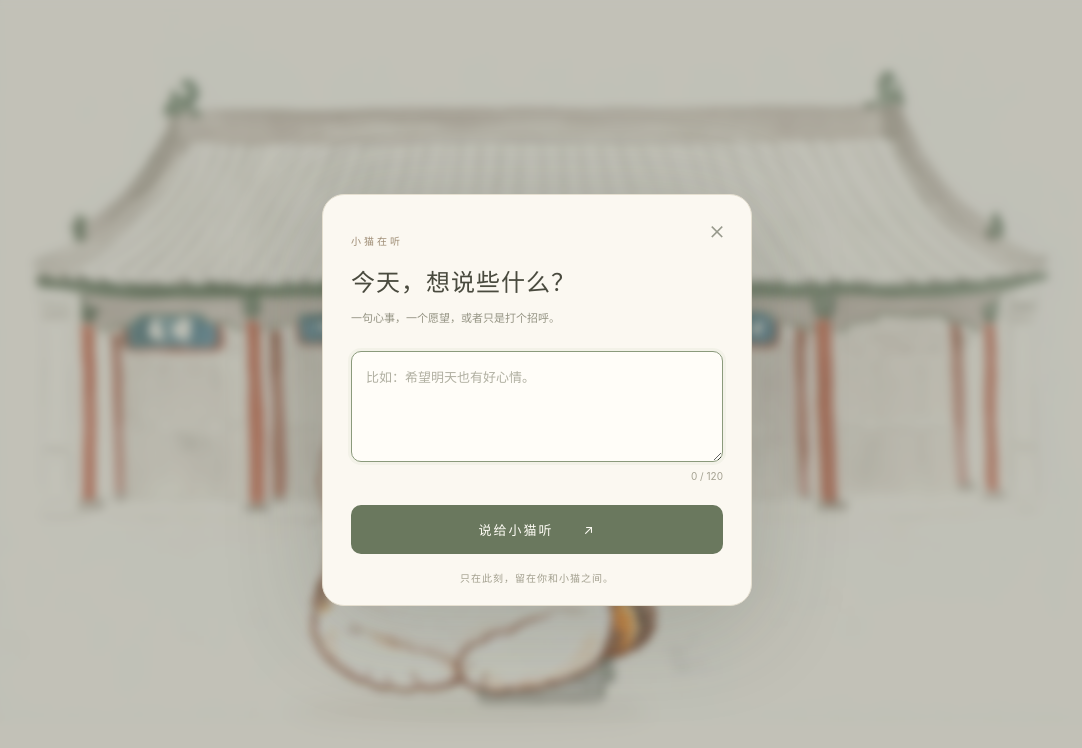
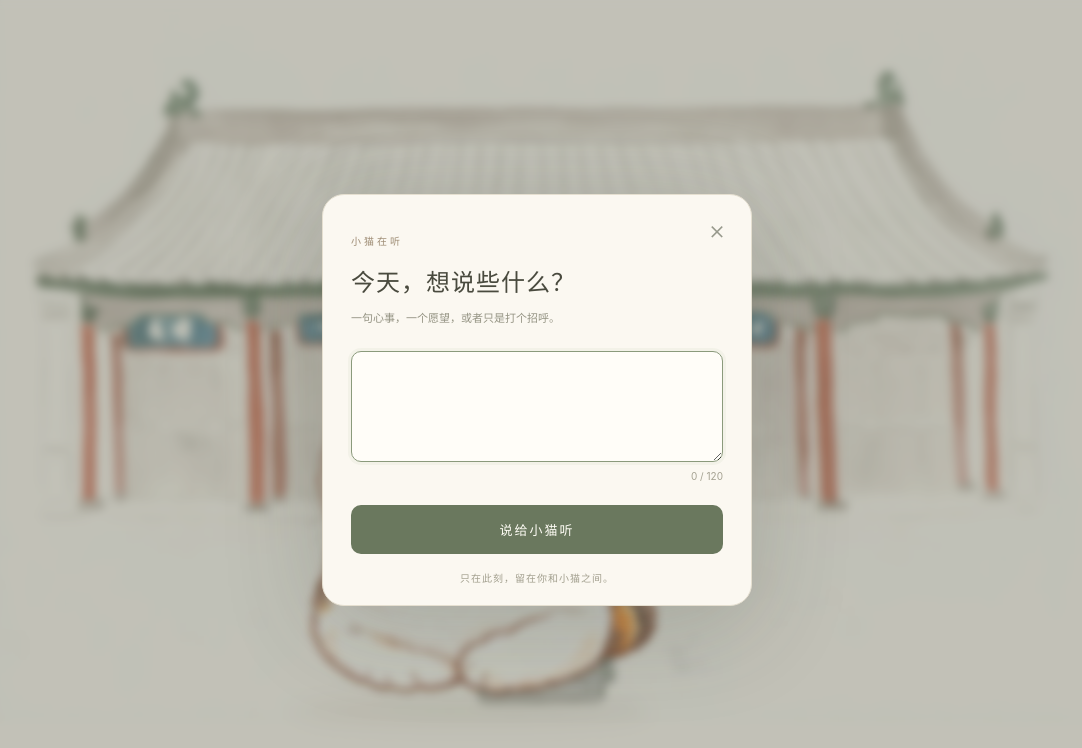
Before and after one commit to evaqqwww/Meow, a website: page site/index.html in a window 1280 px wide. Both pictures are taken after a click on the button "点击小猫，输入想说的话". Shown: the whole page, without its empty margins (103-1185 px from the left). Drawn offline with Linux system fonts and the light colour scheme; no server answers.

Commit message:
style: remove input example and submit arrow

```diff
--- a/site/index.html
+++ b/site/index.html
@@ -48,9 +48,9 @@
         <h2 id="dialog-title">今天，想说些什么？</h2>
         <p id="dialog-description">一句心事，一个愿望，或者只是打个招呼。</p>
         <label class="visually-hidden" for="message-input">想对小猫说的话</label>
-        <textarea id="message-input" name="message" rows="3" maxlength="120" placeholder="比如：希望明天也有好心情。" enterkeyhint="done" required></textarea>
+        <textarea id="message-input" name="message" rows="3" maxlength="120" enterkeyhint="done" required></textarea>
         <div class="input-meta"><span id="input-error" role="alert"></span><span><span id="character-count">0</span> / 120</span></div>
-        <button class="confirm-button" type="submit">说给小猫听 <span aria-hidden="true">↗</span></button>
+        <button class="confirm-button" type="submit">说给小猫听</button>
         <p class="privacy-note">只在此刻，留在你和小猫之间。</p>
       </form>
     </dialog>
```
